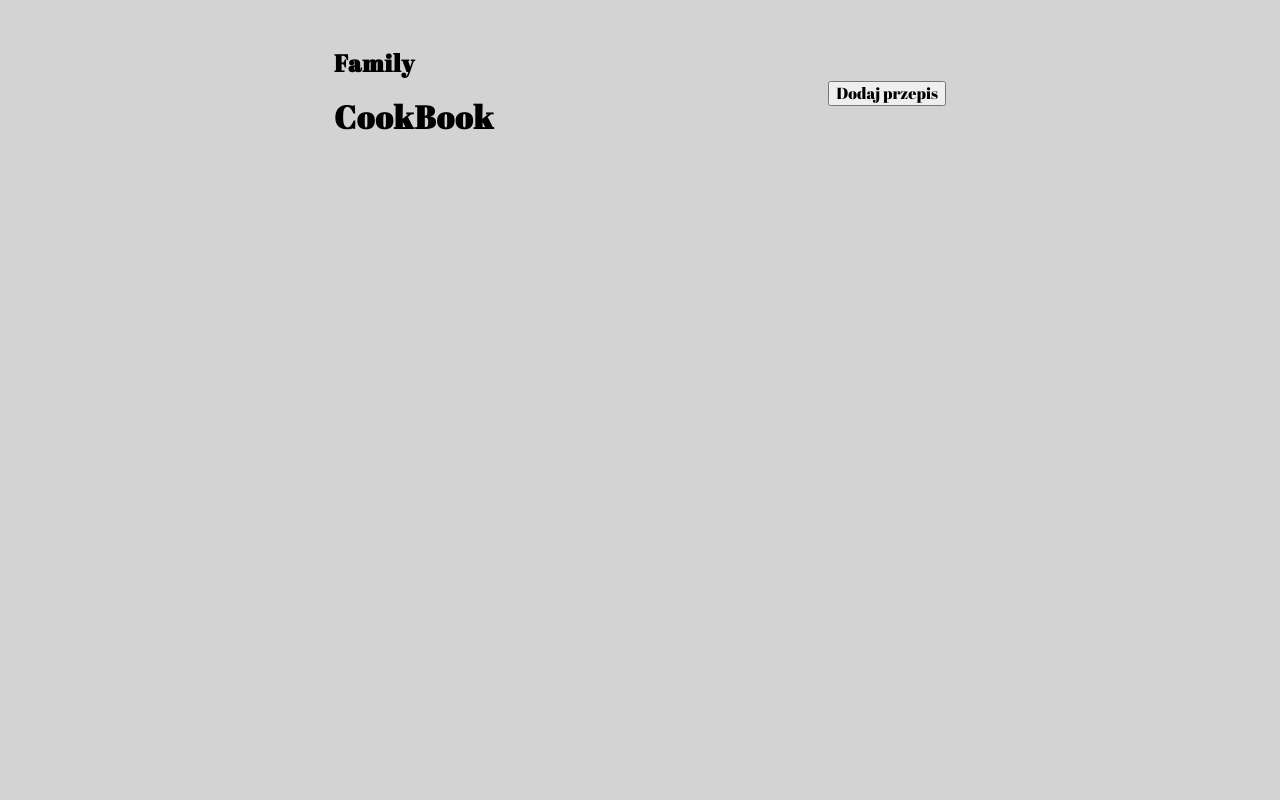
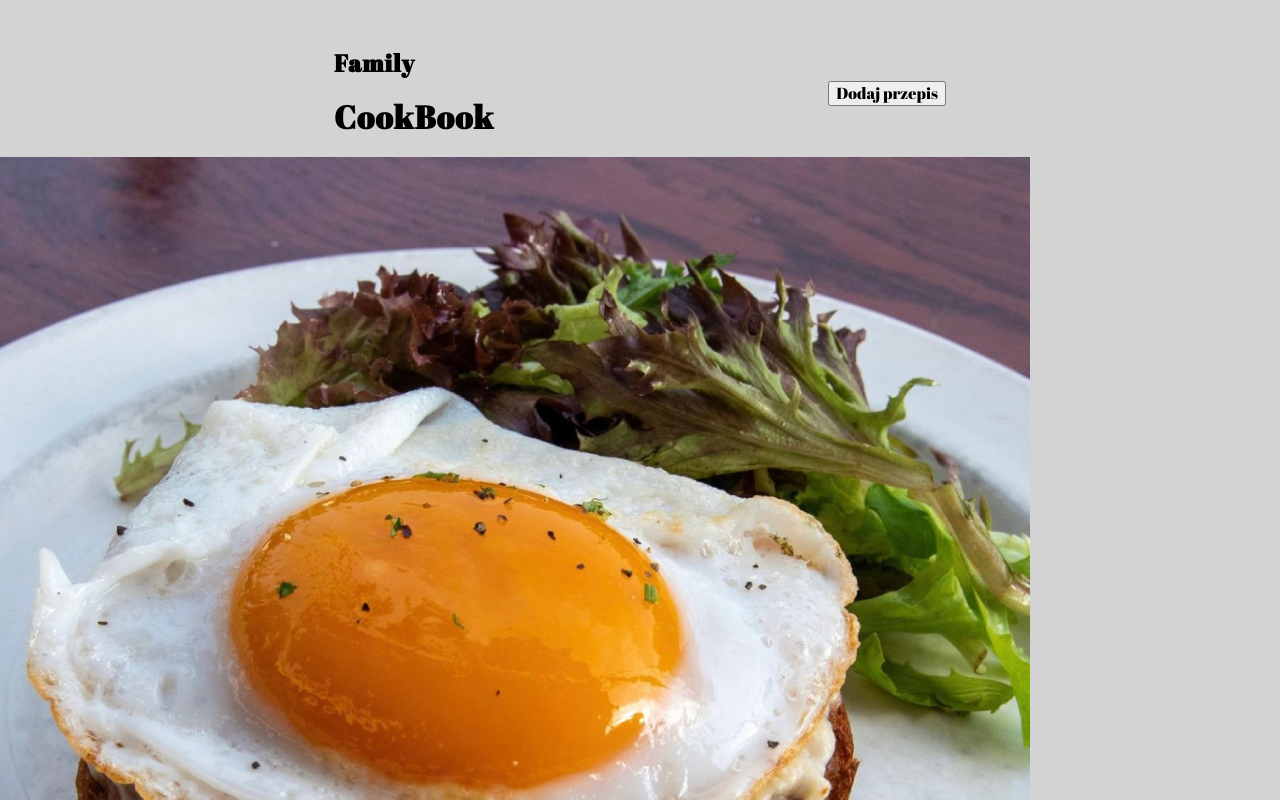
Before and after one commit to Mercaton/Recipe-Book-APP, a React (Vite) app: page / in a window 1280 px wide. Shown: the top 800 px of the page. Built offline with nearby package versions, Linux system fonts and the light colour scheme; some icons are missing.

Commit message:
creating recipe details window structure

```diff
--- a/src/components/MainPage.jsx
+++ b/src/components/MainPage.jsx
@@ -6,7 +6,7 @@ function MainPage() {
         <>
             <section className="main-page">
                 <div className="recipe-list">
-                    <div className="recipe-details"><img src="" alt=""/><h3 className="recipe-title"></h3></div>
+                    <div className="recipe-details"><img src="/src/assets/images/Daily-Dish-5-1030x1023.jpg" alt=""/><h3 className="recipe-title">Jajko sadzone</h3></div>
                     <div className="recipe-details"><img src="" alt=""/><h3 className="recipe-title"></h3></div>
                     <div className="recipe-details"><img src="" alt=""/><h3 className="recipe-title"></h3></div>
                 </div>
```
